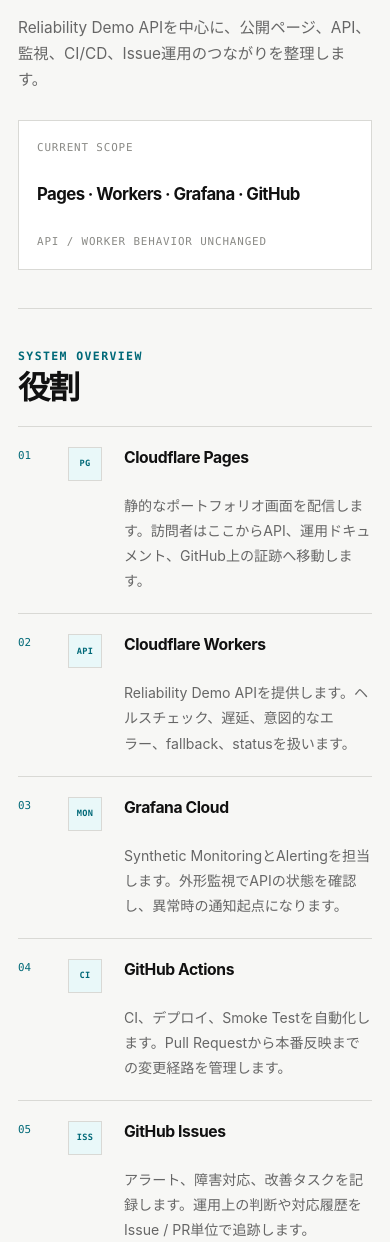
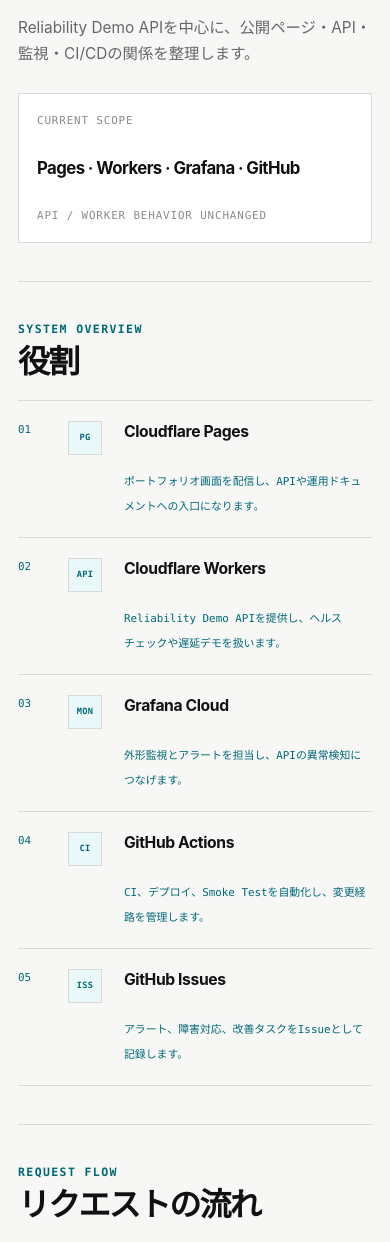
Before and after one commit to YDTNK/sre-lab, a plain HTML site: page apps/landing/architecture.html in a window 390 px wide. Shown: the part 357-1599 px from the top of the page. Drawn offline with Linux system fonts and the light colour scheme.

Commit message:
Optimize Architecture copy for desktop and mobile line breaks

```diff
--- a/apps/landing/architecture.html
+++ b/apps/landing/architecture.html
@@ -8,8 +8,8 @@
     name="description"
     content="SRE LabのArchitectureページです。Cloudflare Pages、Workers API、Grafana、GitHub Actions、GitHub Issuesの役割と運用フローを整理しています。"
   />
-  <link rel="stylesheet" href="/portfolio.css?v=20260620-layout-1" />
-  <link rel="stylesheet" href="/architecture.css?v=20260620-layout-1" />
+  <link rel="stylesheet" href="/portfolio.css?v=20260620-layout-2" />
+  <link rel="stylesheet" href="/architecture.css?v=20260620-layout-2" />
 </head>
 <body>
   <a class="skip-link" href="#main-content">本文へスキップ</a>
@@ -57,7 +57,10 @@
           <p class="eyebrow">Architecture</p>
           <h1 id="architecture-title">System<br />Architecture</h1>
           <p class="page-title-ja">構成</p>
-          <p class="page-hero__lead">Reliability Demo APIを中心に、公開ページ、API、監視、CI/CD、Issue運用のつながりを整理します。</p>
+          <p class="page-hero__lead">
+            <span class="copy-desktop">Reliability Demo APIを中心に、公開ページ、API、監視、CI/CD、Issue運用のつながりを整理します。</span>
+            <span class="copy-mobile">Reliability Demo APIを中心に、公開ページ・API・監視・CI/CDの関係を整理します。</span>
+          </p>
         </div>
         <div class="page-summary" aria-label="Architecture summary">
           <p>Current scope</p>
@@ -80,31 +83,31 @@
             <span>01</span>
             <div class="node-mark" aria-hidden="true">PG</div>
             <h3>Cloudflare Pages</h3>
-            <p>静的なポートフォリオ画面を配信します。訪問者はここからAPI、運用ドキュメント、GitHub上の証跡へ移動します。</p>
+            <p><span class="copy-desktop">静的なポートフォリオ画面を配信し、API・運用ドキュメント・GitHub上の証跡への入口になります。</span><span class="copy-mobile">ポートフォリオ画面を配信し、APIや運用ドキュメントへの入口になります。</span></p>
           </article>
           <article class="architecture-card">
             <span>02</span>
             <div class="node-mark" aria-hidden="true">API</div>
             <h3>Cloudflare Workers</h3>
-            <p>Reliability Demo APIを提供します。ヘルスチェック、遅延、意図的なエラー、fallback、statusを扱います。</p>
+            <p><span class="copy-desktop">Reliability Demo APIを提供し、ヘルスチェック・遅延・意図的なエラー・fallback・statusを扱います。</span><span class="copy-mobile">Reliability Demo APIを提供し、ヘルスチェックや遅延デモを扱います。</span></p>
           </article>
           <article class="architecture-card">
             <span>03</span>
             <div class="node-mark" aria-hidden="true">MON</div>
             <h3>Grafana Cloud</h3>
-            <p>Synthetic MonitoringとAlertingを担当します。外形監視でAPIの状態を確認し、異常時の通知起点になります。</p>
+            <p><span class="copy-desktop">Synthetic MonitoringとAlertingを担当し、APIの状態確認と異常検知の起点になります。</span><span class="copy-mobile">外形監視とアラートを担当し、APIの異常検知につなげます。</span></p>
           </article>
           <article class="architecture-card">
             <span>04</span>
             <div class="node-mark" aria-hidden="true">CI</div>
             <h3>GitHub Actions</h3>
-            <p>CI、デプロイ、Smoke Testを自動化します。Pull Requestから本番反映までの変更経路を管理します。</p>
+            <p><span class="copy-desktop">CI、デプロイ、Smoke Testを自動化し、Pull Requestから本番反映までの変更経路を管理します。</span><span class="copy-mobile">CI、デプロイ、Smoke Testを自動化し、変更経路を管理します。</span></p>
           </article>
           <article class="architecture-card">
             <span>05</span>
             <div class="node-mark" aria-hidden="true">ISS</div>
             <h3>GitHub Issues</h3>
-            <p>アラート、障害対応、改善タスクを記録します。運用上の判断や対応履歴をIssue / PR単位で追跡します。</p>
+            <p><span class="copy-desktop">アラート、障害対応、改善タスクを記録し、運用上の判断や対応履歴をIssue / PR単位で追跡します。</span><span class="copy-mobile">アラート、障害対応、改善タスクをIssueとして記録します。</span></p>
           </article>
         </div>
       </section>
```
